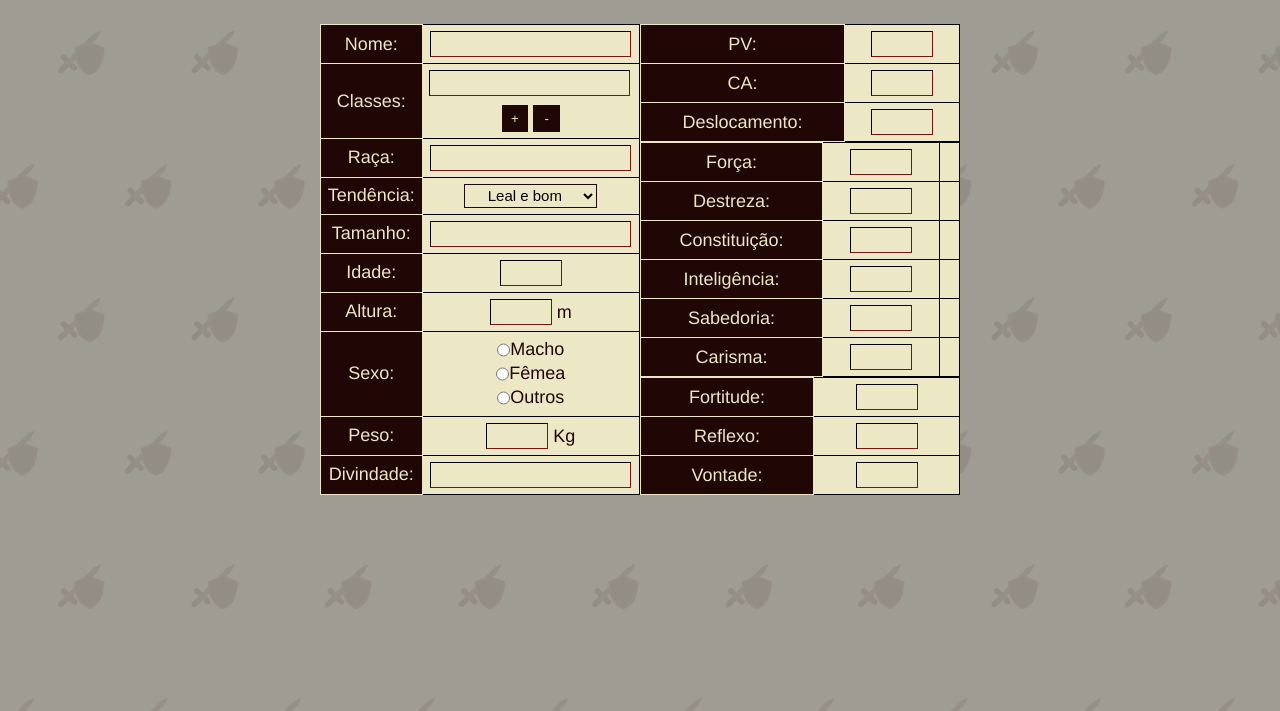
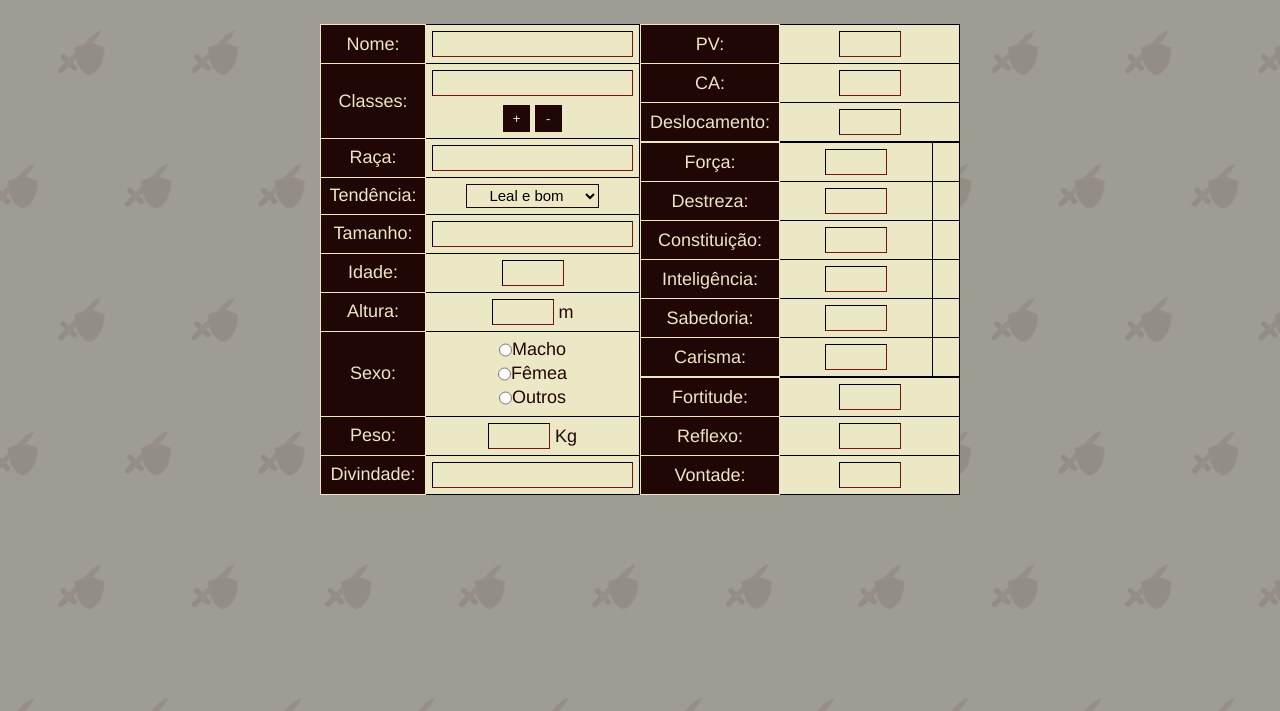
Before and after one commit to samukaell/Rpg-Calc, a PHP site: page /criador.html in a window 1280 px wide. Shown: the part 89-800 px from the top of the page. Run offline with PHP 8.4, Linux system fonts and the light colour scheme.

Commit message:
Alterações em layout

```diff
--- a/assets/css/criador.css
+++ b/assets/css/criador.css
@@ -100,8 +100,8 @@
 	justify-content: center;
 	flex-direction: column;
 	flex-wrap: nowrap;
-	flex-basis: 25vw;
-	max-width: 90vw;
+	min-width: 310px;
+	width: 25%;
 }
 
 #sexo div{
@@ -118,4 +118,5 @@
 	background-color: #210606;
 	color: #ece7c4;
 	border-color: #ece7c4;
+	width: 7em;
 }
```
